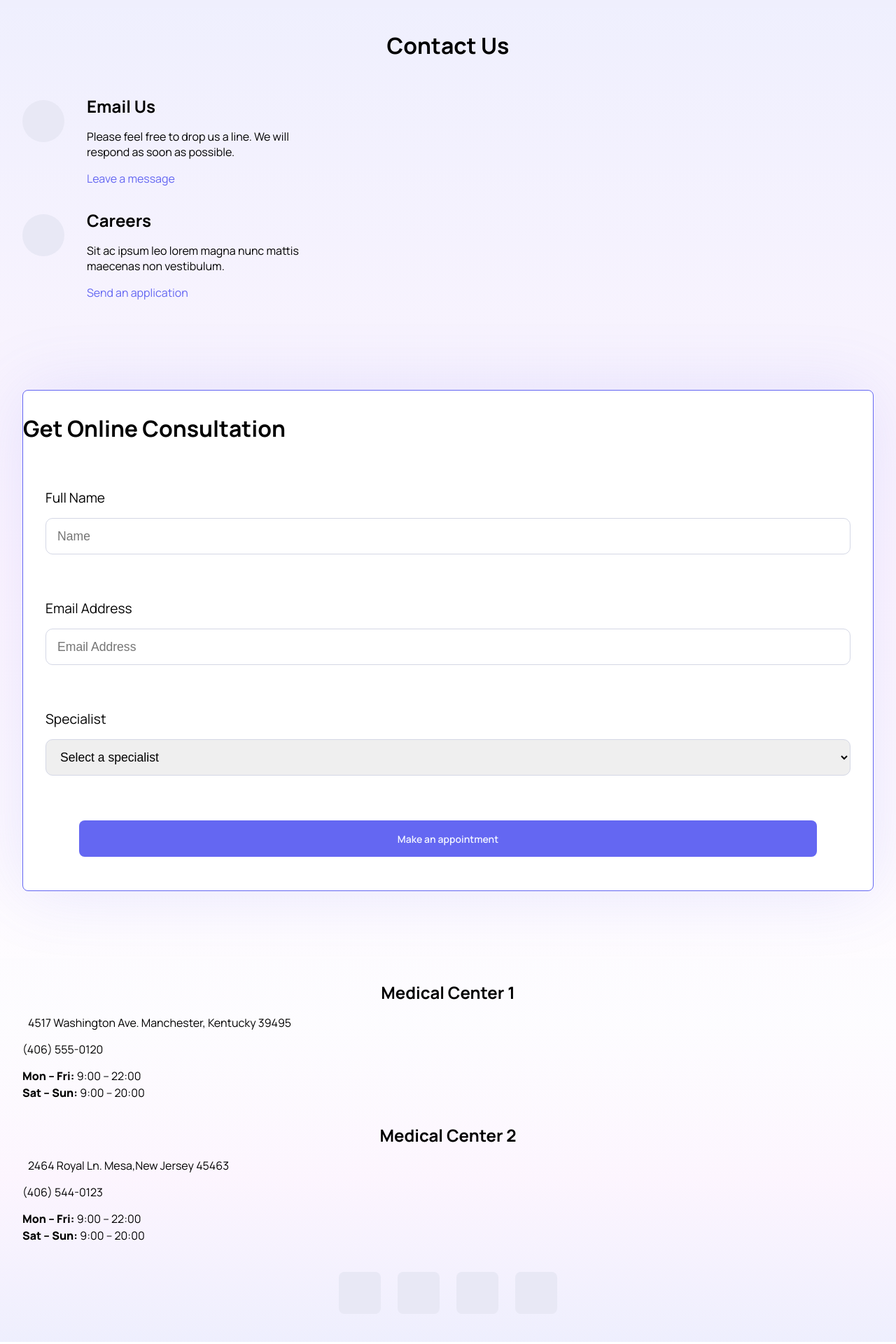
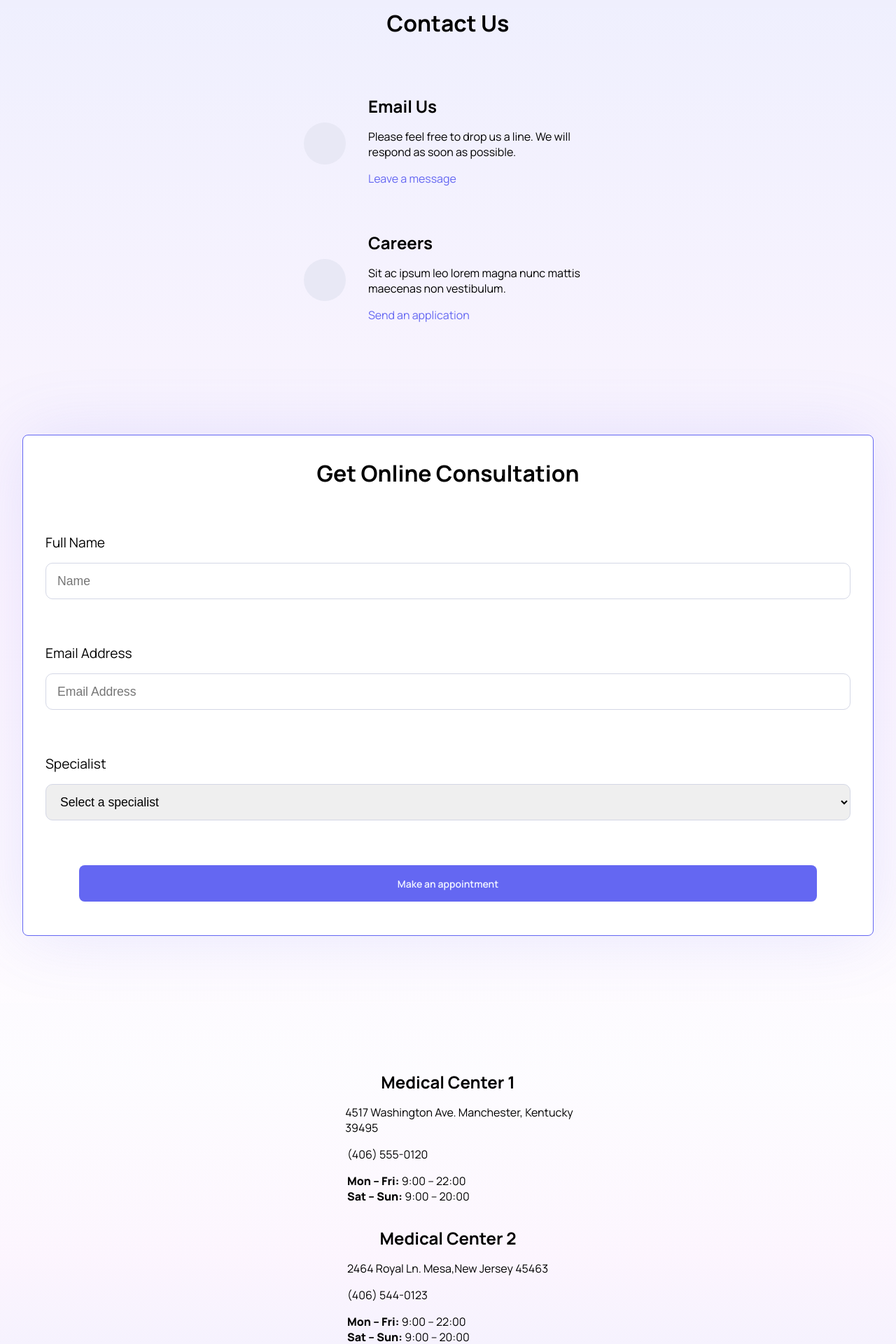
Before and after one commit to Haza987/Silicon-Javascript, a React (Vite) app: page /contact in a window 1280 px wide. Shown: the part 260-2180 px from the top of the page at 70% size. Built offline with nearby package versions, Linux system fonts and the light colour scheme.

Commit message:
added tablet mode for Contact and other small design fixes

```diff
--- a/src/components/CSS/main.css
+++ b/src/components/CSS/main.css
@@ -158,8 +158,6 @@ ul {
     display: flex;
     flex-direction: column;
     justify-content: center;
-    align-items: flex-start;
-    padding-left: 7.5rem;
   }
 }
 header {
@@ -1107,6 +1105,7 @@ header .navigation .nav-link:hover {
   }
   #faq .cards {
     display: flex;
+    padding-top: 1rem;
   }
   #faq .contactus {
     display: none;
@@ -1316,11 +1315,11 @@ footer .footer-container {
 #contact .main-container .top {
   padding: 1rem;
 }
+#contact .main-container h1 {
+  text-align: center;
+}
 #contact .main-container .contactUs {
   padding: 1rem;
-}
-#contact .main-container .contactUs h1 {
-  text-align: center;
 }
 #contact .main-container .contactUs .container {
   display: flex;
@@ -1419,18 +1418,9 @@ footer .footer-container {
   padding-top: 1rem;
   align-items: center;
 }
-#contact .main-container .location .medCenters .medCenter1 .address, #contact .main-container .location .medCenters .medCenter2 .address {
-  gap: 1.5rem;
-}
-#contact .main-container .location .medCenters .medCenter1 .number, #contact .main-container .location .medCenters .medCenter2 .number {
-  gap: 1rem;
-}
-#contact .main-container .location .medCenters .medCenter1 .openingTimes, #contact .main-container .location .medCenters .medCenter2 .openingTimes {
-  gap: 1rem;
-}
-#contact .main-container .location .medCenters .medCenter1 .openingTimes p, #contact .main-container .location .medCenters .medCenter2 .openingTimes p {
-  flex-direction: row;
-  padding-bottom: 0.1rem;
+#contact .main-container .location .medCenters .medCenter1 .fa-regular, #contact .main-container .location .medCenters .medCenter2 .fa-regular {
+  width: 1.5rem;
+  margin-right: 0.5rem;
 }
 #contact .main-container .location .medCenters i {
   color: var(--color-primary);
@@ -1466,6 +1456,52 @@ footer .footer-container {
   border-radius: 8px;
 }
 
+@media (min-width: 768px) {
+  #contact .contactUs {
+    text-align: left;
+  }
+  #contact .contactUs .container {
+    margin-bottom: 2rem;
+    display: flex;
+    gap: 2rem;
+    justify-content: center;
+    align-items: center;
+  }
+  #contact .consultation {
+    padding-top: 5rem;
+  }
+  #contact .consultation .card {
+    margin-inline: 0;
+  }
+  #contact .consultation h1 {
+    justify-content: center;
+  }
+  #contact .consultation .input-group {
+    margin-inline: 5rem;
+  }
+  #contact .location {
+    background: var(--background-gradient-one);
+    padding-top: 4rem;
+    margin-bottom: 5rem;
+  }
+  #contact .location .medCenters {
+    padding-left: 2rem;
+    max-width: 400px;
+    margin-inline: auto;
+  }
+  #contact .location .medCenters .address, #contact .location .medCenters .number, #contact .location .medCenters .openingTimes {
+    display: flex;
+    align-items: center;
+    gap: 0.5rem;
+  }
+  #contact .location .medCenters h2 {
+    text-align: left;
+  }
+  #contact .location .medCenters .brands {
+    padding-block: 2rem;
+    gap: 2rem;
+  }
+}
 @media (min-width: 1400px) {
   #contact .main-container .top {
     display: grid;
@@ -1474,10 +1510,6 @@ footer .footer-container {
   }
   #contact .main-container .contactUs {
     text-align: left;
-  }
-  #contact .main-container .contactUs h1 {
-    padding-top: 4rem;
-    padding-left: 2rem;
   }
   #contact .main-container .contactUs .container {
     margin-top: 5rem;
@@ -1515,6 +1547,8 @@ footer .footer-container {
   }
   #contact .main-container .location .medCenters {
     padding-left: 2rem;
+    max-width: none;
+    margin-inline: 0;
   }
   #contact .main-container .location .medCenters h2 {
     text-align: left;
@@ -1522,6 +1556,7 @@ footer .footer-container {
   #contact .main-container .location .medCenters .brands {
     padding-block: 2rem;
     gap: 2rem;
+    justify-content: left;
   }
   #content .main-container {
     max-width: var(--desktop-width);
--- a/src/components/CSS/scss/sections/_breadcrumb.scss
+++ b/src/components/CSS/scss/sections/_breadcrumb.scss
@@ -43,7 +43,5 @@ ul {
     display: flex;
     flex-direction: column;
     justify-content: center;
-    align-items: flex-start;
-    padding-left: 7.5rem;
   }
 }
--- a/src/components/CSS/scss/sections/_contact.scss
+++ b/src/components/CSS/scss/sections/_contact.scss
@@ -8,12 +8,12 @@
       padding: 1rem;
     }
 
+    h1 {
+      text-align: center;
+    }
     .contactUs {
       padding: 1rem;
 
-      h1 {
-        text-align: center;
-      }
 
       .container {
         display: flex;
@@ -130,21 +130,9 @@
 
           }
 
-          .address {
-            gap: 1.5rem;
-          }
-
-          .number {
-            gap: 1rem;
-          }
-
-          .openingTimes {
-            gap: 1rem;
-
-            p{
-              flex-direction: row;
-              padding-bottom: .1rem;
-            }
+          .fa-regular{
+            width: 1.5rem;
+            margin-right: .5rem;
           }
         }
 
@@ -188,7 +176,6 @@
               border-radius: 8px;
             }
           }
-
         }
       }
     }
@@ -196,7 +183,63 @@
 }
 
 @media (min-width: 768px) {
+  #contact{
+    .contactUs{
+      text-align: left;
 
+      .container {
+        margin-bottom: 2rem;
+        display: flex;
+        gap: 2rem;
+        justify-content: center;
+        align-items: center;
+      }
+    }
+
+    .consultation {
+      padding-top: 5rem;
+
+
+      .card {
+        margin-inline: 0;
+      }
+
+      h1{
+        justify-content: center;
+      }
+
+      .input-group {
+        margin-inline: 5rem;
+      }
+    }
+
+    .location {
+      background: var(--background-gradient-one);
+      padding-top: 4rem;
+      margin-bottom: 5rem;
+
+      .medCenters{
+        padding-left: 2rem;
+        max-width: 400px;
+        margin-inline: auto;
+
+        .address, .number, .openingTimes{
+          display: flex;
+          align-items: center;
+          gap: .5rem;
+        }
+
+        h2{
+          text-align: left;
+        }
+
+        .brands {
+          padding-block: 2rem;
+          gap: 2rem;
+        }
+      }
+    }
+  }
 }
 
 
@@ -212,11 +255,6 @@
       .contactUs{
 
         text-align: left;
-
-        h1 {
-          padding-top: 4rem;
-          padding-left: 2rem;
-        }
 
         .container {
           margin-top: 5rem;
@@ -259,9 +297,10 @@
             transform: scale(0.9);
           }
         }
-
         .medCenters{
           padding-left: 2rem;
+          max-width: none;
+          margin-inline: 0;
 
           h2{
             text-align: left;
@@ -270,6 +309,7 @@
           .brands {
             padding-block: 2rem;
             gap: 2rem;
+            justify-content: left;
           }
         }
       }
--- a/src/components/CSS/scss/sections/_faq.scss
+++ b/src/components/CSS/scss/sections/_faq.scss
@@ -222,6 +222,7 @@
 
     .cards {
       display: flex;
+      padding-top: 1rem;
     }
 
     .contactus {
--- a/src/components/contact-components/ContactUs.jsx
+++ b/src/components/contact-components/ContactUs.jsx
@@ -3,9 +3,6 @@ import React from 'react'
 const ContactUs = () => {
   return (
     <div className="contactUs">
-
-      <h1>Contact Us</h1>
-
       <div className="email">
         <div className="container">
           <div className="icon">
--- a/src/views/Contact.jsx
+++ b/src/views/Contact.jsx
@@ -12,6 +12,8 @@ const Contact = () => {
 
         <div id='contact'>
           <div className="main-container">
+            <h1>Contact Us</h1>
+
             <div className="top">
               <ContactUs/>
               <Consultation/>
```
